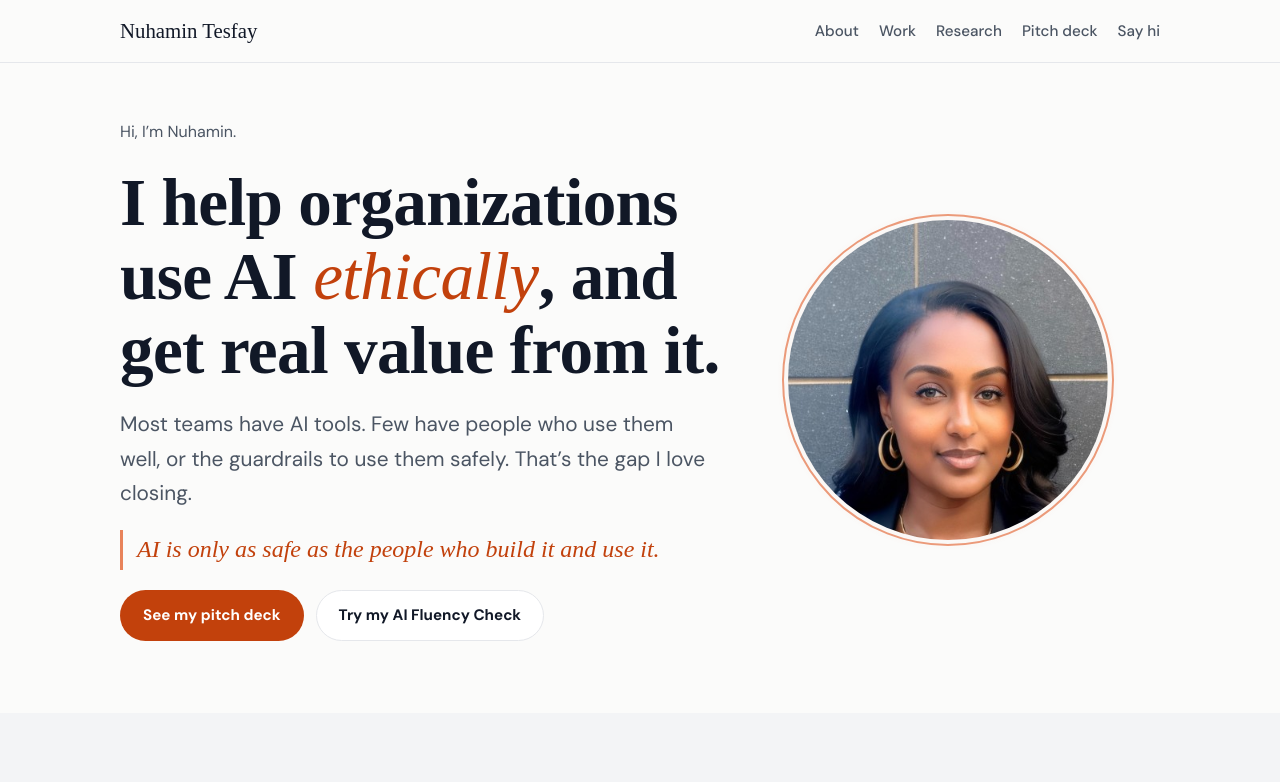
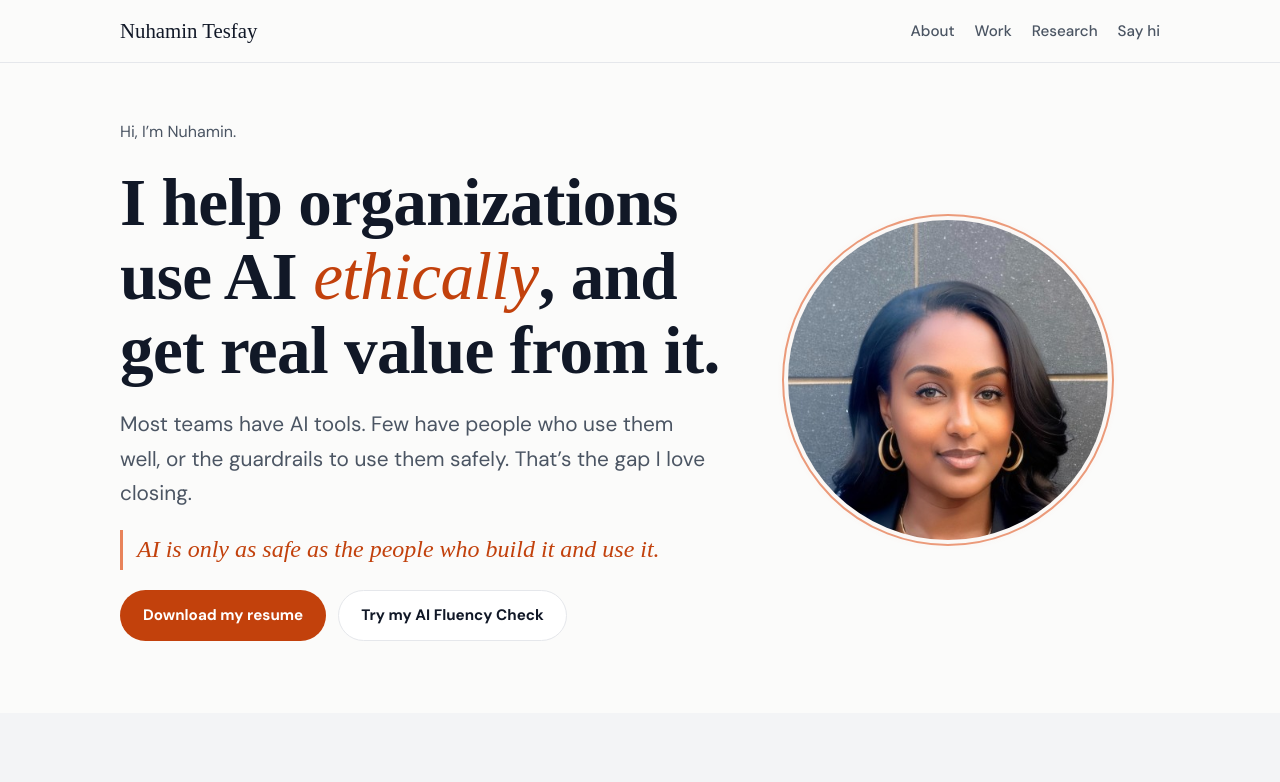
Before and after one commit to Nuhamin-bit/Nuhamin-bit.github.io, a plain HTML site: page index.html in a window 1280 px wide. Shown: the top 782 px of the page. Drawn offline with Linux system fonts and the light colour scheme.

Commit message:
Update navigation links and resume download

```diff
--- a/index.html
+++ b/index.html
@@ -81,7 +81,7 @@ details p{margin-top:10px;color:var(--muted)}
 <nav class="top" aria-label="Main">
   <div class="wrap">
     <a class="brand" href="index.html">Nuhamin Tesfay</a>
-    <div class="links"><a href="#about">About</a><a href="#work">Work</a><a href="#research">Research</a><a href="pitch.html">Pitch deck</a><a href="#contact">Say hi</a></div>
+    <div class="links"><a href="#about">About</a><a href="#work">Work</a><a href="#research">Research</a><a href="#contact">Say hi</a></div>
   </div>
 </nav>
 
@@ -92,7 +92,7 @@ details p{margin-top:10px;color:var(--muted)}
       <h1>I help organizations use AI <span class="rotate" id="rotate">safely</span>, and get real value from it.</h1>
       <p class="lead">Most teams have AI tools. Few have people who use them well, or the guardrails to use them safely. That’s the gap I love closing.</p>
       <p class="belief">AI is only as safe as the people who build it and use it.</p>
-      <div class="row"><a class="btn gold" href="pitch.html">See my pitch deck</a><a class="btn line" href="https://nuhamin-bit.github.io/ai-fluency-lab/check.html">Try my AI Fluency Check</a></div>
+      <div class="row"><a class="btn gold" href="files/Nuhamin_Tesfay_Resume.pdf">Download my resume</a><a class="btn line" href="https://nuhamin-bit.github.io/ai-fluency-lab/check.html">Try my AI Fluency Check</a></div>
     </div>
     <div class="portrait">
       <img src="files/headshot.jpg" alt="Portrait of Nuhamin Tesfay" onerror="this.outerHTML='<div class=&quot;initials&quot; role=&quot;img&quot; aria-label=&quot;Nuhamin Tesfay&quot;>NT</div>'">
```
